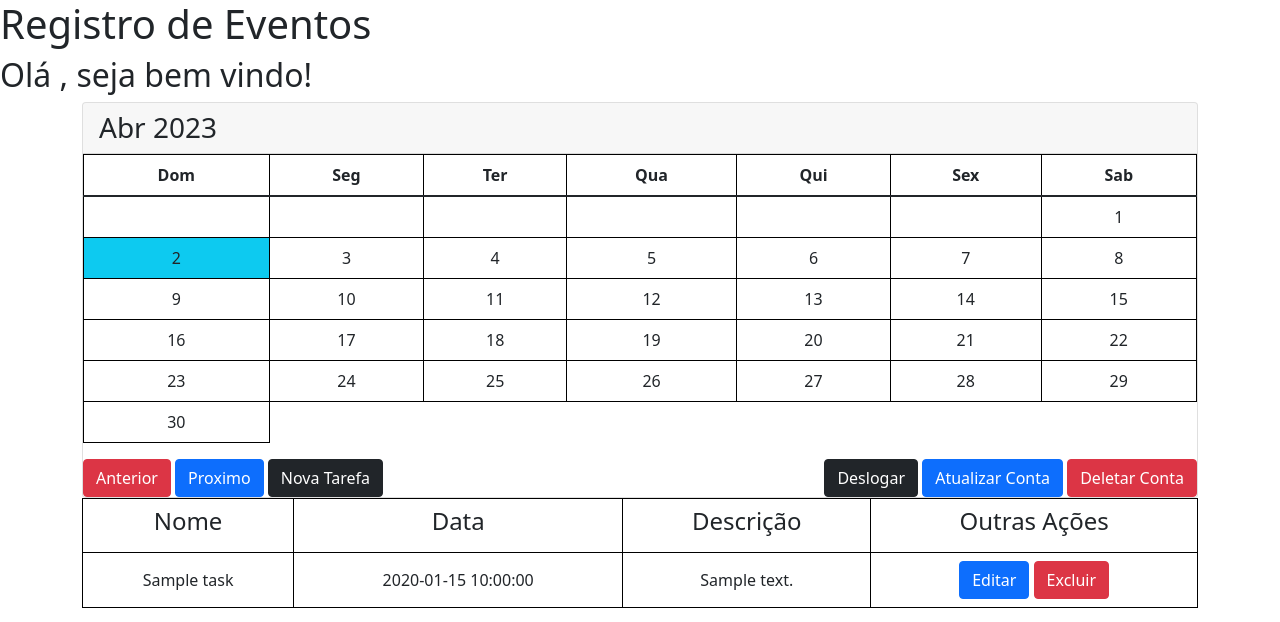
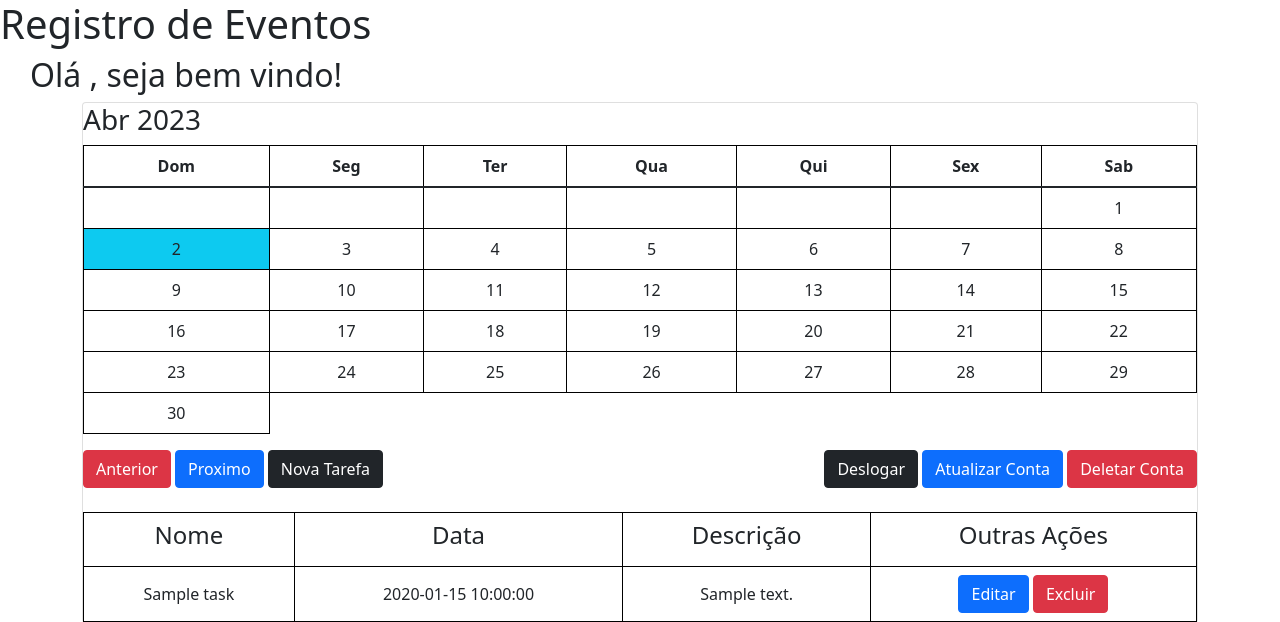
Before and after one commit to nickolaslivero/FlaskCalendar, a Python web app: template templates/calendar.html in a window 1280 px wide. Shown: the top 622 px of the page. Run offline with Jinja, Linux system fonts and the light colour scheme; the template is opened without the code that fills it: most values are stand-ins (such as "Sample title", 1, 10 or a date in 2020).

Commit message:
Update calendar.html

```diff
--- a/templates/calendar.html
+++ b/templates/calendar.html
@@ -9,7 +9,7 @@
 </head>
 <body>
 <h1>Registro de Eventos</h1>
-<h2>Olá {{user.user_name}}, seja bem vindo!</h2>
+<h2 style="margin-left: 30px">Olá {{user.user_name}}, seja bem vindo!</h2>
 {% with messages = get_flashed_messages() %}
 {% if messages %}
 <ul id="messages" class="list-unstyled">
@@ -21,7 +21,7 @@
 {% endwith %}
 <div class="container">
     <div class="card">
-        <h3 class="card-header" id="monthAndYear"></h3>
+        <h3 id="monthAndYear"></h3>
         <table class="table" id="calendar">
             <thead>
             <tr>
@@ -47,10 +47,9 @@
             </div>
             <a class="btn btn-dark" href="{{ url_for('newevent') }}">Nova Tarefa</a>
         </div>
-
         <a id="month" onchange="jump()"></a>
         <a id="year" onchange="jump()"></a>
-    </div>
+        <br>
         <table>
             <thead>
             <tr>
@@ -73,6 +72,7 @@
             </tbody>
         </table>
     </div>
+</div>
 </body>
 <script src="{{ url_for('static', filename='script.js') }}"></script>
 </html>
```
Lines whose indentation alone changed are shown as unchanged.
